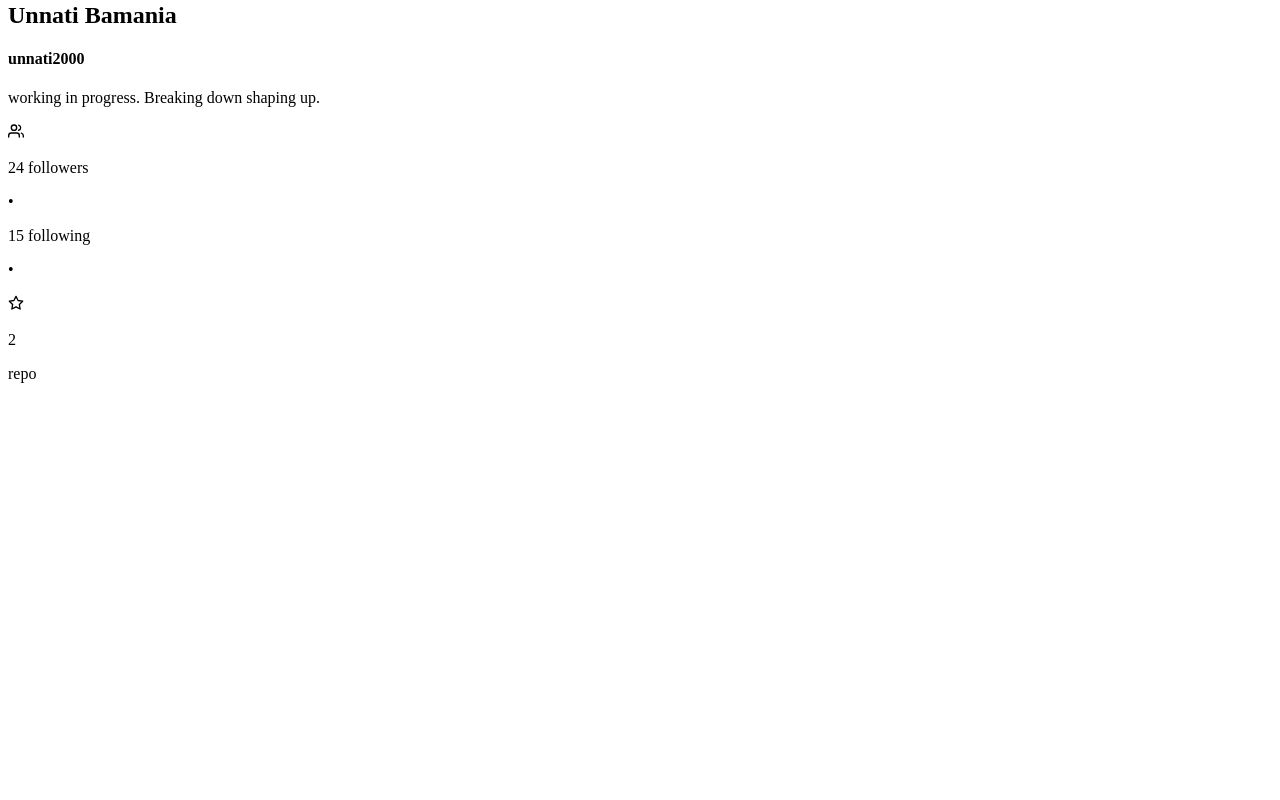
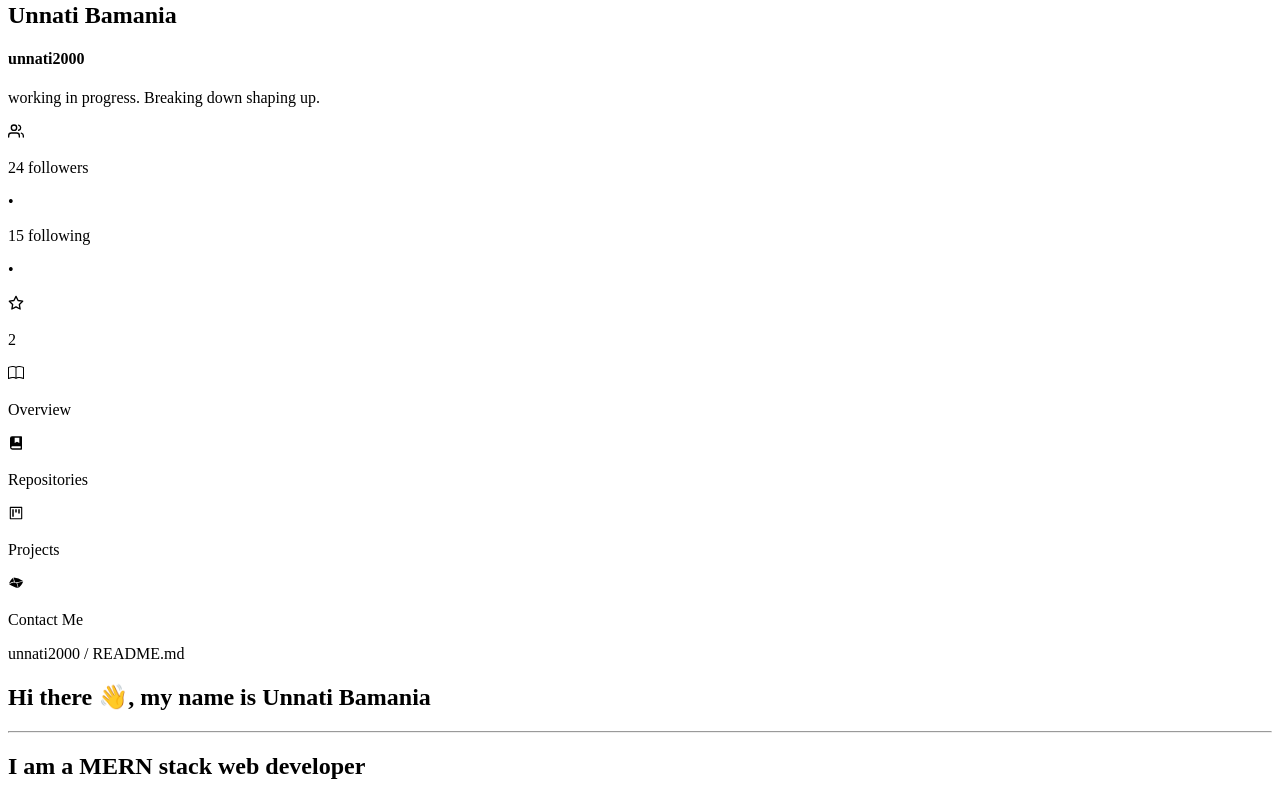
Before and after one commit to unnati2000/github-clone-portfolio, a Next.js app: page / in a window 1280 px wide. Shown: the part 520-1320 px from the top of the page. Before the commit the page ends 911 px from the top, so only its background shows below. Built offline with nearby package versions, Linux system fonts and the light colour scheme.

Commit message:
Profile page design

```diff
--- /dev/null
+++ b/components/Profile.jsx
@@ -0,0 +1,48 @@
+import { BsBook } from "react-icons/bs";
+import { RiBookMarkFill } from "react-icons/ri";
+import { AiOutlineProject } from "react-icons/ai";
+import { GiEnvelope } from "react-icons/gi";
+import Image from "next/image";
+
+const Profile = () => {
+  return (
+    <div>
+      <nav className="flex space-x-6 items-center">
+        <div className="flex items-center text-gray-300 text-sm">
+          <BsBook className="mr-2 text-gray-600" />
+          <p className="text-sm">Overview</p>
+        </div>
+        <div className="flex items-center text-gray-300 text-sm">
+          <RiBookMarkFill className="mr-2 text-gray-600" />
+          <p className="text-sm">Repositories</p>
+        </div>
+        <div className="flex items-center text-gray-300 text-sm">
+          <AiOutlineProject className="mr-2 text-gray-600" />
+          <p className="text-sm">Projects</p>
+        </div>
+        <div className="flex items-center text-gray-300 text-sm">
+          <GiEnvelope className="mr-2 text-gray-600" />
+          <p className="text-sm">Contact Me</p>
+        </div>
+      </nav>
+
+      <section className="border p-3 rounded border-gray-700 my-6">
+        <p className="text-gray-300 text-xs mt-4">
+          unnati2000 / README.<span className="text-gray-500">md</span>
+        </p>
+
+        <h1 className="text-gray-300 font-semibold text-2xl mt-3">
+          Hi there 👋, my name is Unnati Bamania
+        </h1>
+
+        <hr className="my-2 divide-gray-500" />
+
+        <h1 className="text-gray-300 font-semibold text-lg mt-3">
+          I am a MERN stack web developer
+        </h1>
+      </section>
+    </div>
+  );
+};
+
+export default Profile;
--- a/pages/index.js
+++ b/pages/index.js
@@ -1,5 +1,6 @@
 import Navbar from "../components/Navbar";
 import Sidebar from "../components/Sidebar";
+import Profile from "../components/Profile";
 
 const HomePage = () => {
   return (
@@ -9,7 +10,9 @@ const HomePage = () => {
         <div className="w-1/4">
           <Sidebar />
         </div>
-        <div className="bg-green-100 w-3/4"> repo</div>
+        <div className="w-3/4 ml-6">
+          <Profile />
+        </div>
       </div>
     </div>
   );
```
